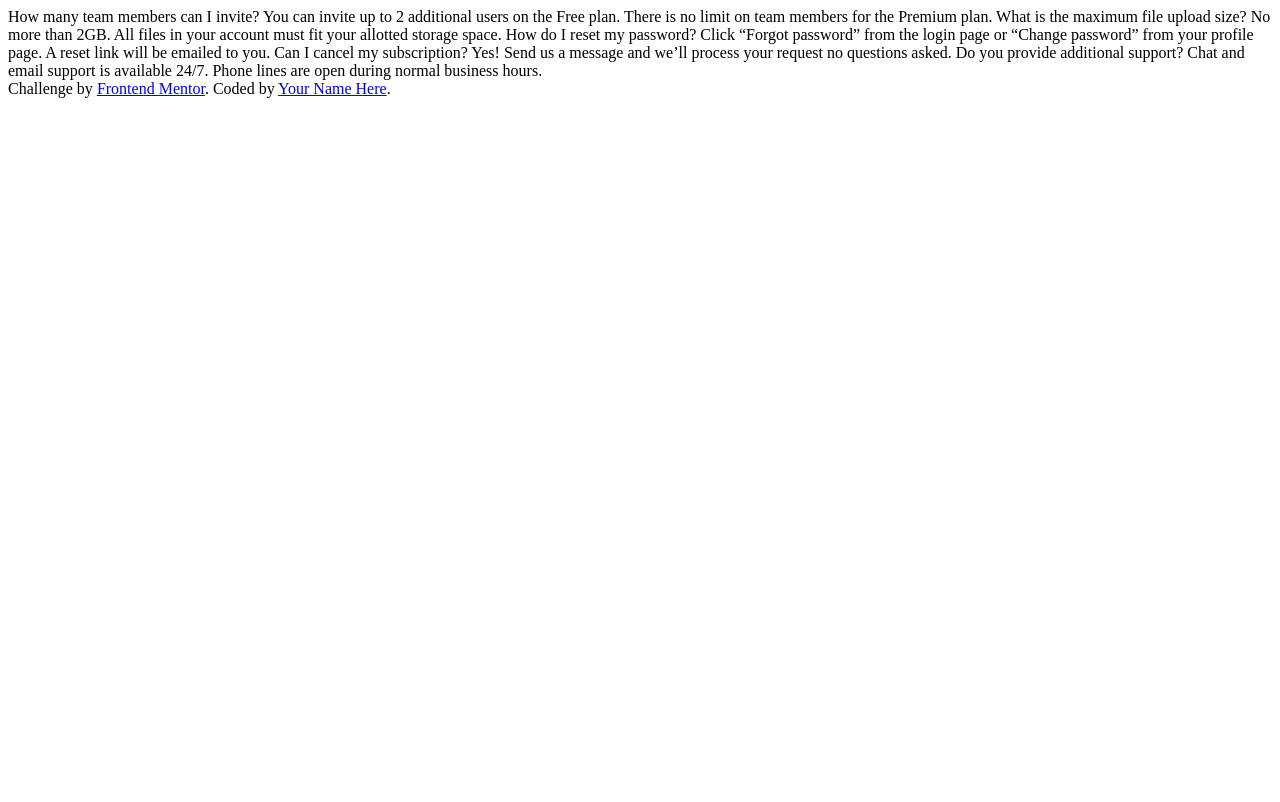
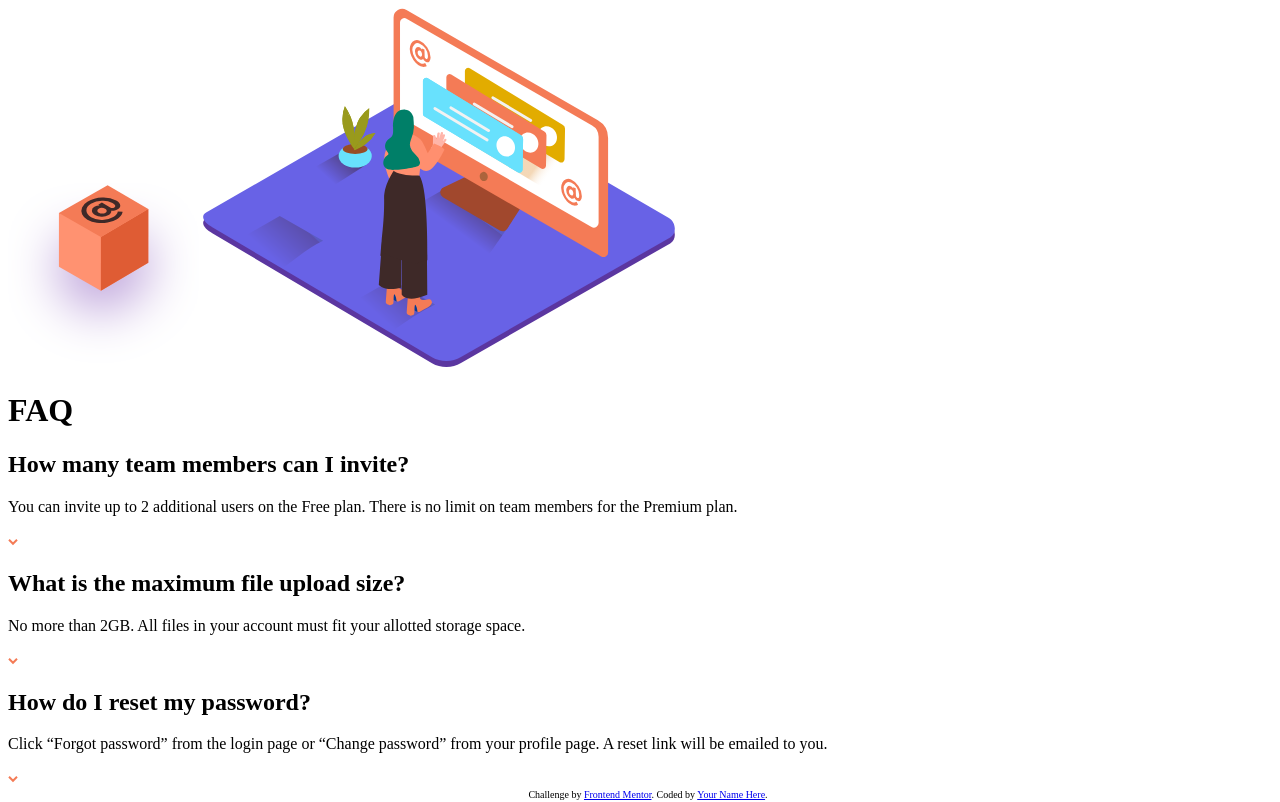
Before and after one commit to sutaC/FaQ-Accordion-Card, a SvelteKit app: page / in a window 1280 px wide. Shown: the top 802 px of the page. Built offline with nearby package versions, Linux system fonts and the light colour scheme.

Commit message:
Html layout

```diff
--- a/src/routes/+page.svelte
+++ b/src/routes/+page.svelte
@@ -1,22 +1,63 @@
+<script>
+    import Faq from "./faq.svelte"
 
-How many team members can I invite?
-You can invite up to 2 additional users on the Free plan. There is no limit on
-team members for the Premium plan.
 
-What is the maximum file upload size?
-No more than 2GB. All files in your account must fit your allotted storage space.
+</script>
+<!-- ---  -->
 
-How do I reset my password?
-Click “Forgot password” from the login page or “Change password” from your profile page.
-A reset link will be emailed to you.
+<div class="card">
+    <div class="images">
+        <img src="/illustration-box-desktop.svg" alt="illustration-box">
+        <img src="/illustration-woman-online-desktop.svg" alt="illustration-woman-online">
+    </div>
+    <div class="questions">
 
-Can I cancel my subscription?
-Yes! Send us a message and we’ll process your request no questions asked.
+        <h1>FAQ</h1>
 
-Do you provide additional support?
-Chat and email support is available 24/7. Phone lines are open during normal business hours.
+        <Faq>
+            <svelte:fragment slot="question">How many team members can I invite?</svelte:fragment>
+            <svelte:fragment slot="answer">You can invite up to 2 additional users on the Free plan. There is no limit on team members for the Premium plan.</svelte:fragment>
+        </Faq>
 
-<div class="attribution">
+        <Faq>
+            <svelte:fragment slot="question">What is the maximum file upload size?</svelte:fragment>
+            <svelte:fragment slot="answer">No more than 2GB. All files in your account must fit your allotted storage space.</svelte:fragment>
+        </Faq>
+
+        <Faq>
+            <svelte:fragment slot="question">How do I reset my password?</svelte:fragment>
+            <svelte:fragment slot="answer">Click “Forgot password” from the login page or “Change password” from your profile page. A reset link will be emailed to you.</svelte:fragment>
+        </Faq>
+
+        <Faq>
+            <svelte:fragment slot="question">Can I cancel my subscription?</svelte:fragment>
+            <svelte:fragment slot="answer">Yes! Send us a message and we’ll process your request no questions asked.</svelte:fragment>
+        </Faq>
+
+        <Faq>
+            <svelte:fragment slot="question">Do you provide additional support?</svelte:fragment>
+            <svelte:fragment slot="answer">Chat and email support is available 24/7. Phone lines are open during normal business hours.</svelte:fragment>
+        </Faq>
+    </div>
+</div>
+
+
+
+<footer>
   Challenge by <a href="https://www.frontendmentor.io?ref=challenge" target="_blank">Frontend Mentor</a>.
   Coded by <a href="#sutaC">Your Name Here</a>.
-</div>
+</footer>
+
+<!-- ---  -->
+<style>
+
+
+    footer {
+        position: fixed;
+        bottom: 0;
+        width: 100%;
+        text-align: center;
+        font-size: 10px;
+    }
+
+</style>
--- /dev/null
+++ b/src/routes/faq.svelte
@@ -0,0 +1,7 @@
+
+
+<div class="card">
+    <h2><slot name="question"/></h2>
+    <p><slot name="answer"/></p>
+    <img src="/icon-arrow-down.svg" alt="icon-arrow-down">
+</div>
```
Also changed, not shown: static/favicon.png (deleted).
